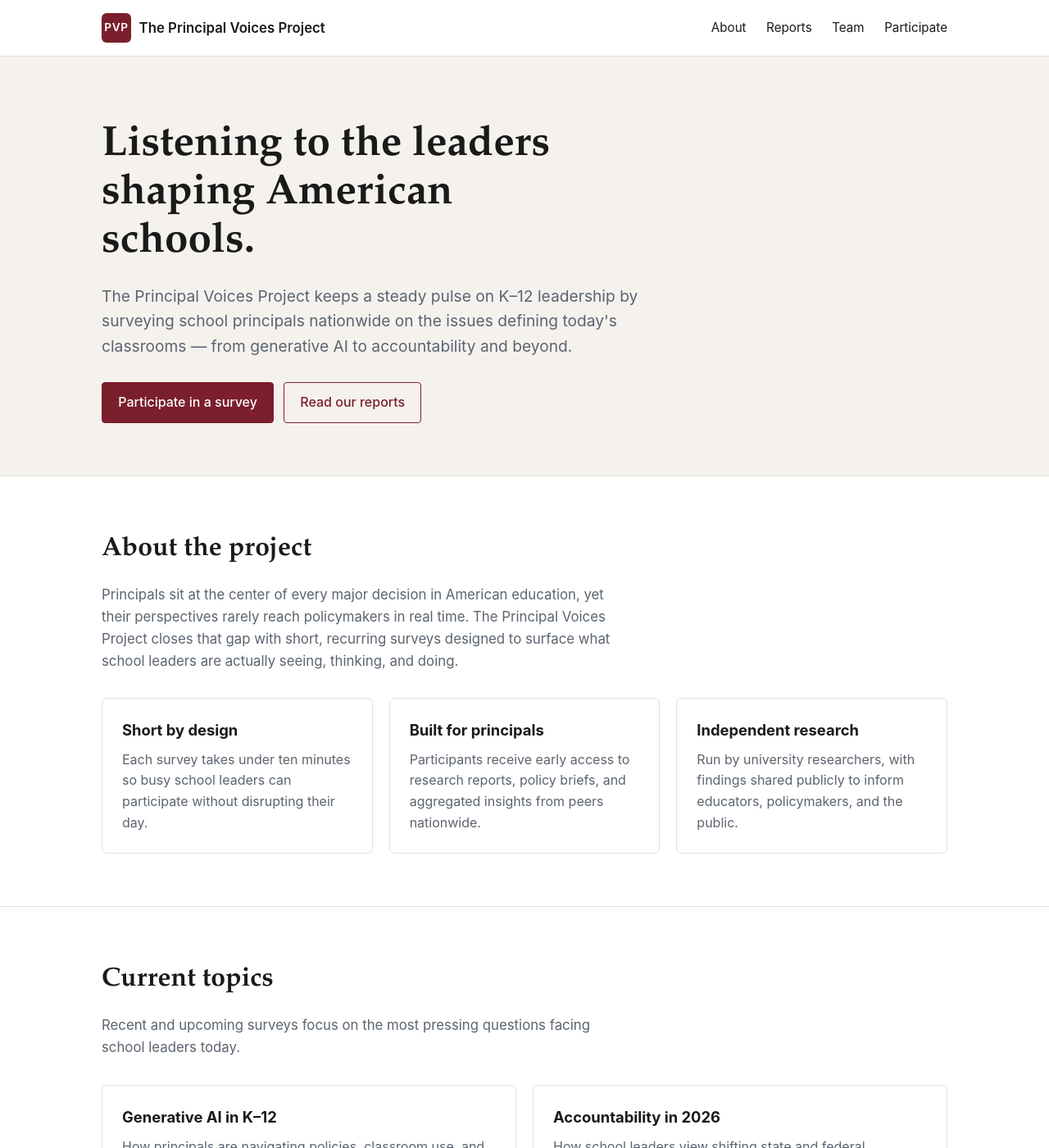
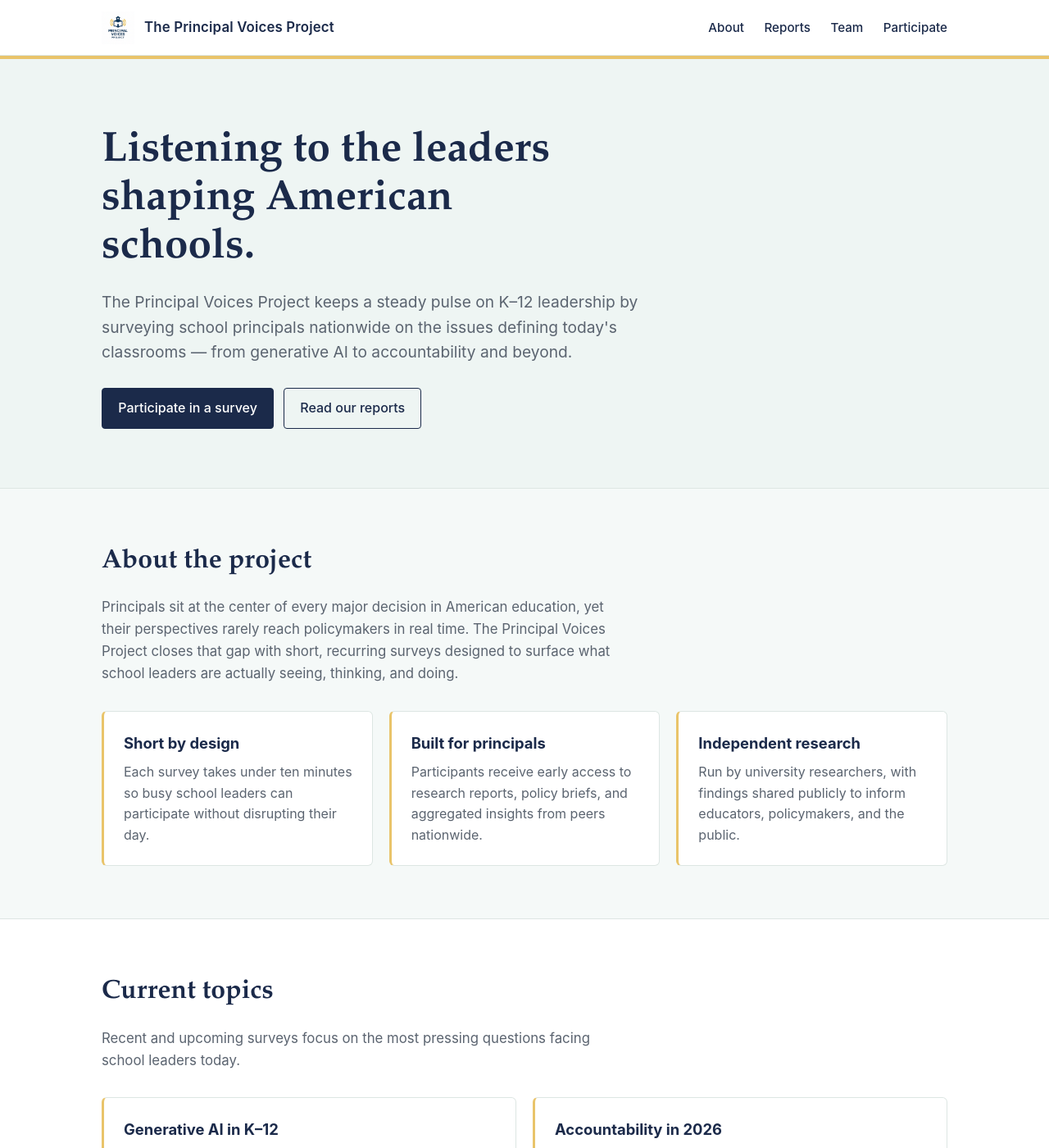
Before and after one commit to cqcampos/principal-voices-project, a Jekyll site: the page built from index.html, in a window 1280 px wide and 1400 px high. Shown: the whole window at 82% size. Built offline with Jekyll 4.4.1, drawn with Linux system fonts in a browser that asks for light colours.

Commit message:
Apply brand palette and logo from executive summary template

```diff
--- a/_layouts/default.html
+++ b/_layouts/default.html
@@ -24,7 +24,7 @@
   <header class="site-header">
     <div class="container header-inner">
       <a class="brand" href="{{ '/' | relative_url }}">
-        <span class="brand-mark">PVP</span>
+        <img class="brand-logo" src="{{ '/assets/img/principal-voices-logo.png' | relative_url }}" alt="Principal Voices Project" />
         <span class="brand-text">The Principal Voices Project</span>
       </a>
       <nav class="site-nav">
--- a/assets/css/style.css
+++ b/assets/css/style.css
@@ -1,11 +1,17 @@
 :root {
+  /* Principal Voices Project brand palette */
+  --color-navy: #1B2A4A;        /* primary — slate navy */
+  --color-navy-dark: #11192e;
+  --color-teal: #2A9D8F;        /* accent / links */
+  --color-teal-dark: #1f7a70;
+  --color-gold: #E9C46A;        /* secondary accent */
+  --color-sand: #EEF5F3;        /* soft background */
+  --color-ivory: #F5F9F8;       /* very soft background */
+  --color-charcoal: #2D2D2D;    /* body text */
+  --color-muted: #5b6470;
+  --color-border: #dde6e3;
   --color-bg: #ffffff;
-  --color-text: #1a1a1a;
-  --color-muted: #5b6470;
-  --color-accent: #7a1f2b;     /* deep maroon */
-  --color-accent-dark: #5a141d;
-  --color-soft: #f5f2ee;       /* warm off-white */
-  --color-border: #e5e1dc;
+
   --max-width: 1080px;
   --font-sans: -apple-system, BlinkMacSystemFont, "Segoe UI", Roboto, "Helvetica Neue", Arial, sans-serif;
   --font-serif: "Iowan Old Style", "Palatino Linotype", Palatino, "Georgia", serif;
@@ -17,14 +23,14 @@ html, body {
   margin: 0;
   padding: 0;
   background: var(--color-bg);
-  color: var(--color-text);
+  color: var(--color-charcoal);
   font-family: var(--font-sans);
   line-height: 1.6;
   -webkit-font-smoothing: antialiased;
 }
 
-a { color: var(--color-accent); text-decoration: none; }
-a:hover { text-decoration: underline; }
+a { color: var(--color-teal); text-decoration: none; }
+a:hover { color: var(--color-teal-dark); text-decoration: underline; }
 
 .container {
   max-width: var(--max-width);
@@ -45,43 +51,49 @@ a:hover { text-decoration: underline; }
   display: flex;
   align-items: center;
   justify-content: space-between;
-  padding-top: 1rem;
-  padding-bottom: 1rem;
+  padding-top: 0.85rem;
+  padding-bottom: 0.85rem;
   gap: 1rem;
   flex-wrap: wrap;
 }
 .brand {
   display: flex;
   align-items: center;
-  gap: 0.6rem;
-  color: var(--color-text);
+  gap: 0.75rem;
+  color: var(--color-navy);
   font-weight: 600;
 }
-.brand-mark {
-  display: inline-flex;
-  align-items: center;
-  justify-content: center;
-  width: 36px;
-  height: 36px;
-  border-radius: 6px;
-  background: var(--color-accent);
-  color: #fff;
-  font-size: 0.85rem;
-  letter-spacing: 0.05em;
+.brand-logo {
+  height: 40px;
+  width: auto;
+  display: block;
 }
-.brand-text { font-size: 1.05rem; }
+.brand-text {
+  font-size: 1.05rem;
+  color: var(--color-navy);
+  letter-spacing: 0.01em;
+}
 .site-nav a {
-  color: var(--color-text);
+  color: var(--color-navy);
   margin-left: 1.25rem;
   font-size: 0.95rem;
+  font-weight: 500;
 }
-.site-nav a:hover { color: var(--color-accent); }
+.site-nav a:hover { color: var(--color-teal); text-decoration: none; }
 
 /* Hero */
 .hero {
-  background: var(--color-soft);
+  background: var(--color-sand);
   border-bottom: 1px solid var(--color-border);
-  padding: 5rem 0 4rem;
+  padding: 5.5rem 0 4.5rem;
+  position: relative;
+}
+.hero::before {
+  content: "";
+  position: absolute;
+  top: 0; left: 0; right: 0;
+  height: 4px;
+  background: var(--color-gold);
 }
 .hero h1 {
   font-family: var(--font-serif);
@@ -89,6 +101,7 @@ a:hover { text-decoration: underline; }
   line-height: 1.15;
   margin: 0 0 1.25rem;
   max-width: 22ch;
+  color: var(--color-navy);
 }
 .hero p.lede {
   font-size: 1.2rem;
@@ -101,29 +114,42 @@ a:hover { text-decoration: underline; }
 .btn {
   display: inline-block;
   padding: 0.7rem 1.2rem;
-  background: var(--color-accent);
+  background: var(--color-navy);
   color: #fff;
   border-radius: 4px;
   font-weight: 500;
-  border: 1px solid var(--color-accent);
+  border: 1px solid var(--color-navy);
+  transition: background 0.15s ease, color 0.15s ease;
 }
-.btn:hover { background: var(--color-accent-dark); text-decoration: none; }
+.btn:hover {
+  background: var(--color-navy-dark);
+  border-color: var(--color-navy-dark);
+  color: #fff;
+  text-decoration: none;
+}
 .btn.btn-ghost {
   background: transparent;
-  color: var(--color-accent);
+  color: var(--color-navy);
 }
-.btn.btn-ghost:hover { background: var(--color-accent); color: #fff; }
+.btn.btn-ghost:hover {
+  background: var(--color-navy);
+  color: #fff;
+}
 
 /* Sections */
 section.section {
   padding: 4rem 0;
   border-bottom: 1px solid var(--color-border);
 }
+section.section:nth-of-type(even) {
+  background: var(--color-ivory);
+}
 section.section:last-of-type { border-bottom: none; }
 section h2 {
   font-family: var(--font-serif);
   font-size: 2rem;
   margin: 0 0 1rem;
+  color: var(--color-navy);
 }
 section .section-lede {
   color: var(--color-muted);
@@ -132,7 +158,7 @@ section .section-lede {
   font-size: 1.05rem;
 }
 
-/* Topic cards */
+/* Topic / value cards */
 .grid {
   display: grid;
   grid-template-columns: repeat(auto-fit, minmax(260px, 1fr));
@@ -143,10 +169,17 @@ section .section-lede {
   border-radius: 6px;
   padding: 1.5rem;
   background: #fff;
+  border-left: 3px solid var(--color-gold);
+  transition: transform 0.15s ease, box-shadow 0.15s ease;
+}
+.card:hover {
+  transform: translateY(-2px);
+  box-shadow: 0 6px 16px rgba(27, 42, 74, 0.08);
 }
 .card h3 {
   margin: 0 0 0.5rem;
   font-size: 1.15rem;
+  color: var(--color-navy);
 }
 .card p { margin: 0; color: var(--color-muted); }
 
@@ -158,10 +191,14 @@ section .section-lede {
 }
 .reports-list li:last-child { border-bottom: none; }
 .reports-list h3 { margin: 0 0 0.25rem; font-size: 1.15rem; }
+.reports-list h3 a { color: var(--color-navy); }
+.reports-list h3 a:hover { color: var(--color-teal); }
 .reports-list .meta { color: var(--color-muted); font-size: 0.9rem; }
 .empty-note {
   padding: 1.5rem;
-  background: var(--color-soft);
+  background: #fff;
+  border: 1px solid var(--color-border);
+  border-left: 3px solid var(--color-teal);
   border-radius: 6px;
   color: var(--color-muted);
 }
@@ -176,18 +213,23 @@ section .section-lede {
   padding: 1.25rem;
   border: 1px solid var(--color-border);
   border-radius: 6px;
+  background: #fff;
 }
 .person h3 { margin: 0 0 0.25rem; font-size: 1.1rem; }
+.person h3 a { color: var(--color-navy); }
+.person h3 a:hover { color: var(--color-teal); }
 .person p { margin: 0; color: var(--color-muted); font-size: 0.95rem; }
 
 /* Footer */
 .site-footer {
-  padding: 2rem 0;
-  background: var(--color-soft);
-  color: var(--color-muted);
+  padding: 2.5rem 0;
+  background: var(--color-navy);
+  color: #c8d3e6;
   font-size: 0.9rem;
   text-align: center;
 }
+.site-footer a { color: var(--color-gold); }
+.site-footer a:hover { color: #fff; }
 
 /* Report page */
 .report-header { padding: 3rem 0 1rem; }
@@ -195,15 +237,26 @@ section .section-lede {
   text-transform: uppercase;
   letter-spacing: 0.1em;
   font-size: 0.8rem;
-  color: var(--color-accent);
+  color: var(--color-teal);
   margin: 0 0 0.5rem;
+  font-weight: 600;
+}
+.report-header h1 {
+  color: var(--color-navy);
+  font-family: var(--font-serif);
+  margin: 0;
 }
 .report-meta { color: var(--color-muted); margin: 0.25rem 0 1.5rem; }
 .report-body { font-family: var(--font-serif); font-size: 1.1rem; }
-.report-body h2 { font-family: var(--font-serif); margin-top: 2rem; }
+.report-body h2 {
+  font-family: var(--font-serif);
+  margin-top: 2rem;
+  color: var(--color-navy);
+}
 
 @media (max-width: 600px) {
   .site-nav a { margin-left: 0; margin-right: 1rem; }
   .header-inner { flex-direction: column; align-items: flex-start; }
-  .hero { padding: 3rem 0; }
+  .hero { padding: 3.5rem 0; }
+  .brand-logo { height: 36px; }
 }
```
Also changed, not shown: assets/img/principal-voices-logo.png (added).
